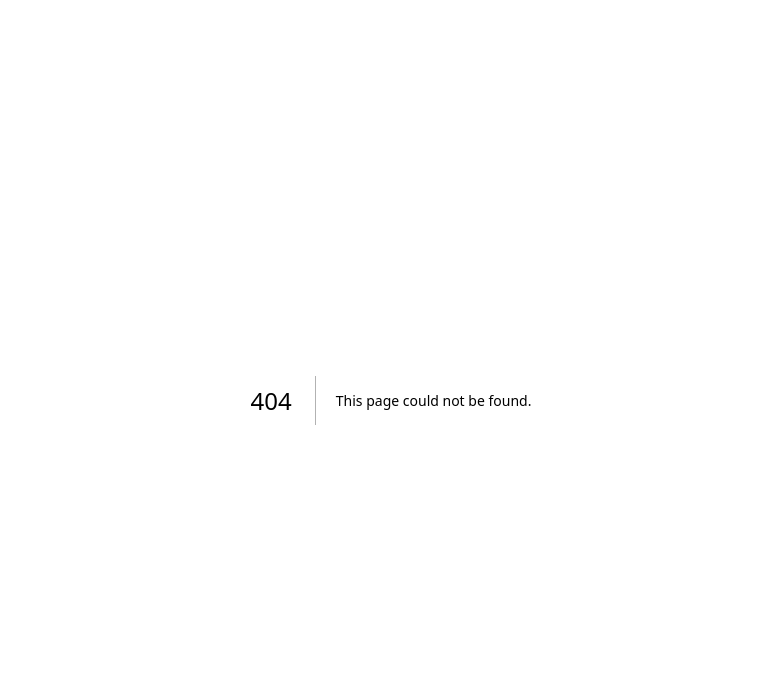
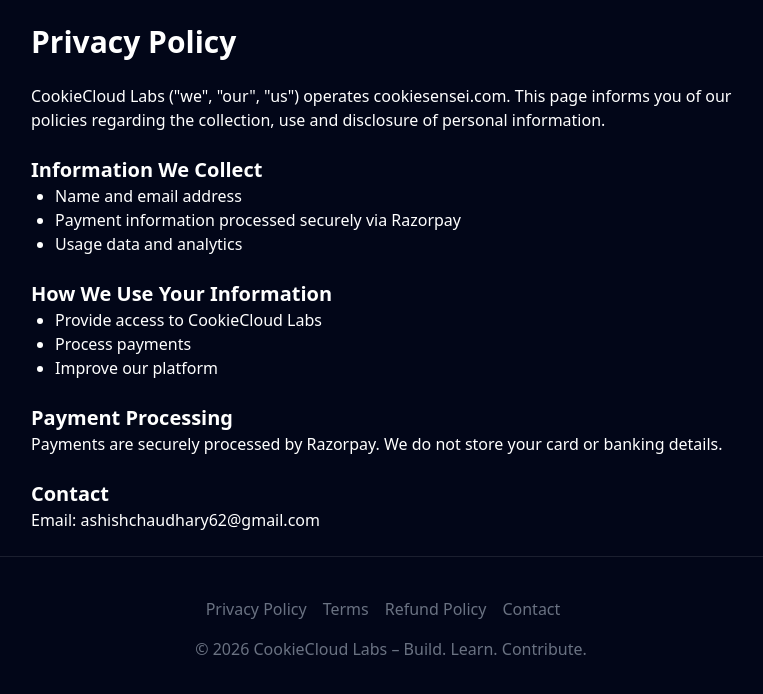
Before and after one commit to cookieSensei/cookiecloudlabs, a Next.js app: page /privacy-policy in a window 1280 px wide. Before the commit this address had no page. Shown: the top 694 px of the page, without its empty margins (249-1012 px from the left). Built offline with nearby package versions, Linux system fonts and the light colour scheme.

Commit message:
added footer

```diff
--- /dev/null
+++ b/app/contact/page.tsx
@@ -0,0 +1,16 @@
+export default function Contact() {
+  return (
+    <main className="max-w-3xl mx-auto p-6">
+      <h1 className="text-3xl font-bold mb-6">Contact Us</h1>
+
+      <p>Business: CookieCloud Labs</p>
+      <p>Email: ashishchaudhary62@gmail.com</p>
+      <p>Phone / WhatsApp: +91 95820 25965</p>
+
+      <p className="mt-4">
+        For any support regarding the CookieCloud Labs program,
+        payments or platform access, please contact us.
+      </p>
+    </main>
+  );
+}
--- a/app/layout.tsx
+++ b/app/layout.tsx
@@ -1,5 +1,6 @@
 import Script from "next/script";
 import "./globals.css";
+import Footer from "@/components/Footer";
 
 export const metadata = {
   title: "CookieCloud Labs",
@@ -21,7 +22,7 @@ export default function RootLayout({
         />
 
         {children}
-
+        <Footer />
       </body>
     </html>
   );
--- a/app/page.tsx
+++ b/app/page.tsx
@@ -15,7 +15,7 @@ export default function Home() {
       <Internship />
       <Founder/>
 
-      <Footer />
+
     </>
   );
 }
--- /dev/null
+++ b/app/privacy-policy/page.tsx
@@ -0,0 +1,36 @@
+export default function PrivacyPolicy() {
+  return (
+    <main className="max-w-3xl mx-auto p-6">
+      <h1 className="text-3xl font-bold mb-6">Privacy Policy</h1>
+
+      <p>
+        CookieCloud Labs ("we", "our", "us") operates cookiesensei.com.
+        This page informs you of our policies regarding the collection,
+        use and disclosure of personal information.
+      </p>
+
+      <h2 className="text-xl font-semibold mt-6">Information We Collect</h2>
+      <ul className="list-disc ml-6">
+        <li>Name and email address</li>
+        <li>Payment information processed securely via Razorpay</li>
+        <li>Usage data and analytics</li>
+      </ul>
+
+      <h2 className="text-xl font-semibold mt-6">How We Use Your Information</h2>
+      <ul className="list-disc ml-6">
+        <li>Provide access to CookieCloud Labs</li>
+        <li>Process payments</li>
+        <li>Improve our platform</li>
+      </ul>
+
+      <h2 className="text-xl font-semibold mt-6">Payment Processing</h2>
+      <p>
+        Payments are securely processed by Razorpay. We do not store
+        your card or banking details.
+      </p>
+
+      <h2 className="text-xl font-semibold mt-6">Contact</h2>
+      <p>Email: ashishchaudhary62@gmail.com</p>
+    </main>
+  );
+}
--- /dev/null
+++ b/app/refund-policy/page.tsx
@@ -0,0 +1,21 @@
+export default function RefundPolicy() {
+  return (
+    <main className="max-w-3xl mx-auto p-6">
+      <h1 className="text-3xl font-bold mb-6">Refund Policy</h1>
+
+      <p>
+        Payments made for CookieCloud Labs programs are refundable
+        within 7 days of purchase if the platform has not been used extensively.
+      </p>
+
+      <h2 className="text-xl font-semibold mt-6">Refund Eligibility</h2>
+      <ul className="list-disc ml-6">
+        <li>Refund requests must be made within 7 days</li>
+        <li>Refunds will be processed within 5-7 business days</li>
+      </ul>
+
+      <h2 className="text-xl font-semibold mt-6">Contact</h2>
+      <p>Email: ashishchaudhary62@gmail.com</p>
+    </main>
+  );
+}
--- /dev/null
+++ b/app/terms/page.tsx
@@ -0,0 +1,33 @@
+export default function Terms() {
+  return (
+    <main className="max-w-3xl mx-auto p-6">
+      <h1 className="text-3xl font-bold mb-6">Terms & Conditions</h1>
+
+      <p>
+        By accessing CookieCloud Labs, you agree to these terms.
+      </p>
+
+      <h2 className="text-xl font-semibold mt-6">Service</h2>
+      <p>
+        CookieCloud Labs provides a browser-based development environment
+        and internship learning platform.
+      </p>
+
+      <h2 className="text-xl font-semibold mt-6">User Responsibilities</h2>
+      <ul className="list-disc ml-6">
+        <li>Use the platform for lawful purposes only</li>
+        <li>Do not abuse or exploit system resources</li>
+      </ul>
+
+      <h2 className="text-xl font-semibold mt-6">Intellectual Property</h2>
+      <p>
+        All platform content, software, and branding belong to CookieCloud Labs.
+      </p>
+
+      <h2 className="text-xl font-semibold mt-6">Termination</h2>
+      <p>
+        We reserve the right to terminate access if these terms are violated.
+      </p>
+    </main>
+  );
+}
--- a/components/Footer.tsx
+++ b/components/Footer.tsx
@@ -1,7 +1,18 @@
+import Link from "next/link";
+
 export default function Footer() {
   return (
-    <footer className="text-center py-10 border-t border-white/10 text-gray-500">
-      © 2026 CookieCloud Labs — Build. Learn. Contribute.
+    <footer className="text-center py-10 border-t border-white/10 text-gray-500 space-x-4">
+
+      <Link href="/privacy-policy">Privacy Policy</Link>
+      <Link href="/terms">Terms</Link>
+      <Link href="/refund-policy">Refund Policy</Link>
+      <Link href="/contact">Contact</Link>
+
+      <div className="mt-4">
+        © 2026 CookieCloud Labs – Build. Learn. Contribute.
+      </div>
+
     </footer>
   );
 }
```
